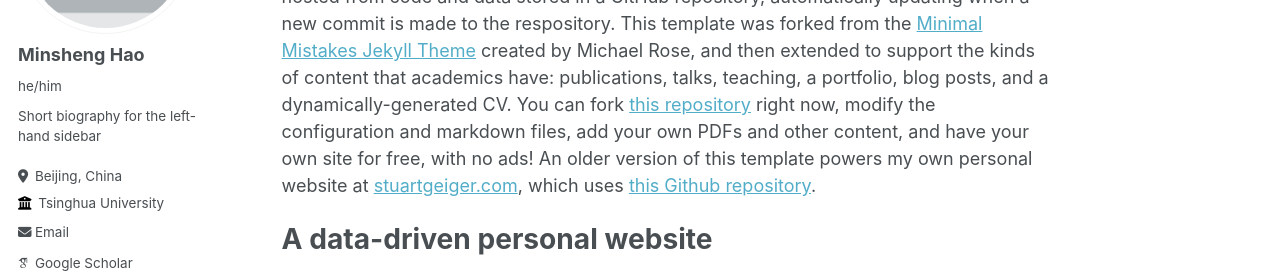
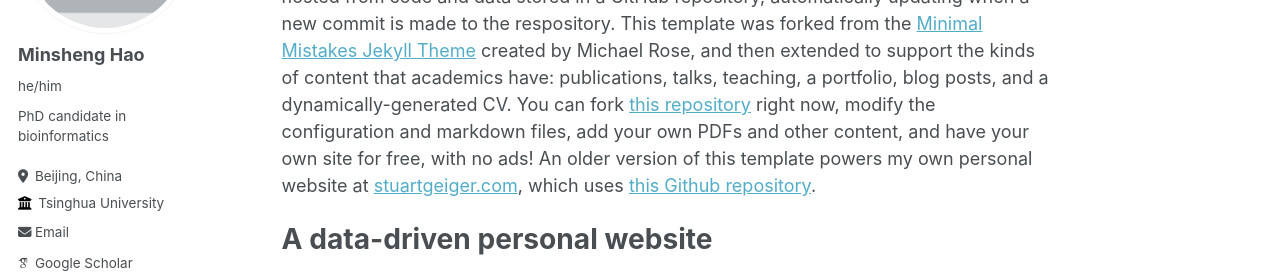
Before and after one commit to WhirlFirst/WhirlFirst.github.io, a Jekyll site: the page built from _pages/about.md, in a window 1280 px wide. Shown: the part 247-522 px from the top of the page. Built offline with Jekyll 4.4.1, drawn with Linux system fonts in a browser that asks for light colours; some web fonts are replaced.

Commit message:
Update _config.yml

```diff
--- a/_config.yml
+++ b/_config.yml
@@ -24,10 +24,10 @@ author:
   avatar           : "profile.png"
   name             : "Minsheng Hao"
   pronouns         : "he/him"# example: "she/her"
-  bio              : "Short biography for the left-hand sidebar"
+  bio              : "PhD candidate in bioinformatics"
   location         : "Beijing, China"
   employer         : "Tsinghua University"
-  URI              : "whirlhao.tech"# URL
+  URI              : "https://www.whirlhao.tech"# URL
   email            : "hms20[at]mails.tsinghua.edu.cn"
 
   # Academic websites
@@ -43,7 +43,7 @@ author:
   bitbucket        : # Username - Update with your username on the site
   codepen          : # Username
   dribbble         : # Username
-  github           : "https://github.com/WhirlFirst"
+  github           : "WhirlFirst"
   kaggle           : # Username
   stackoverflow    : # User number or user number and name (i.e., use "1" or "1/jeff-atwood")
 
```
